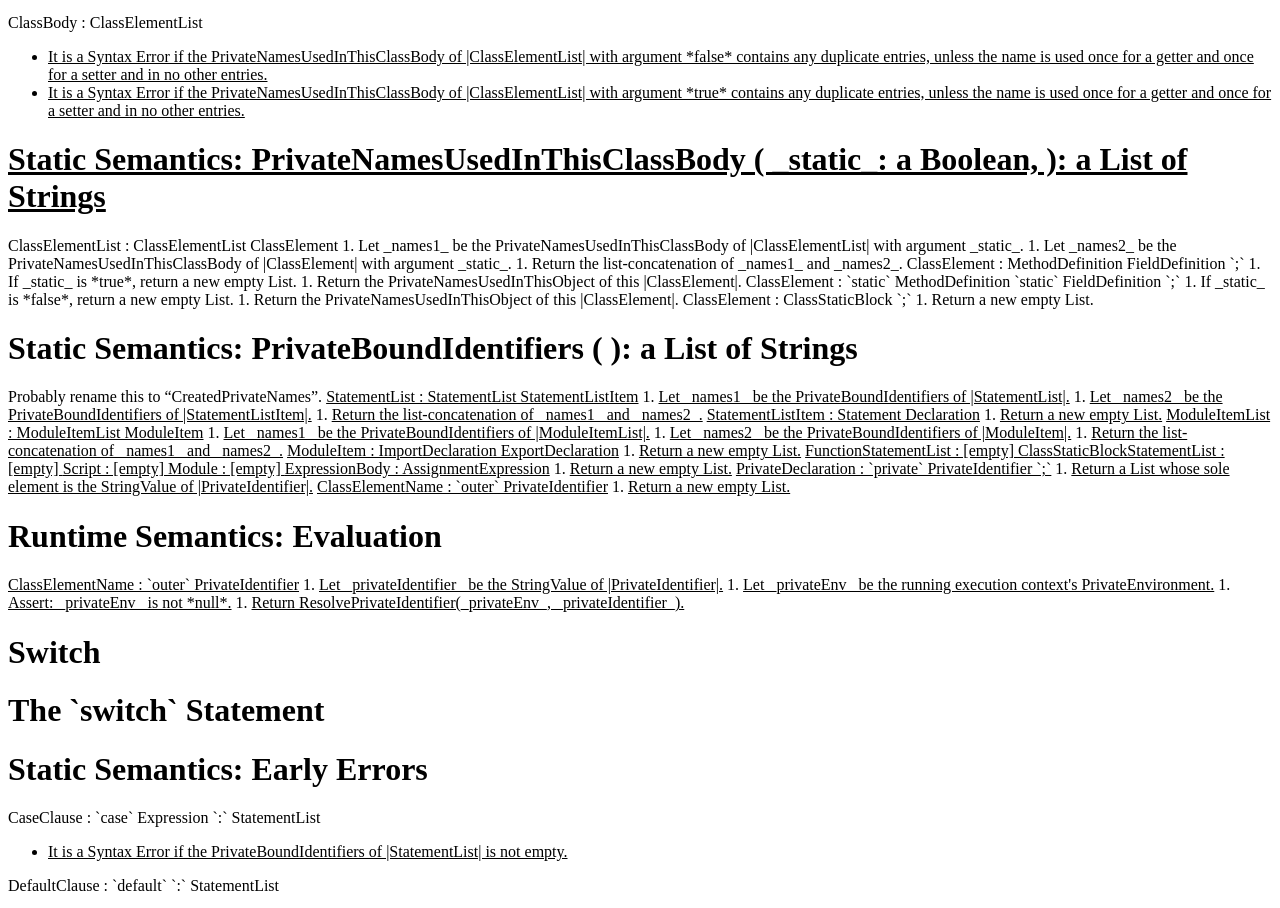
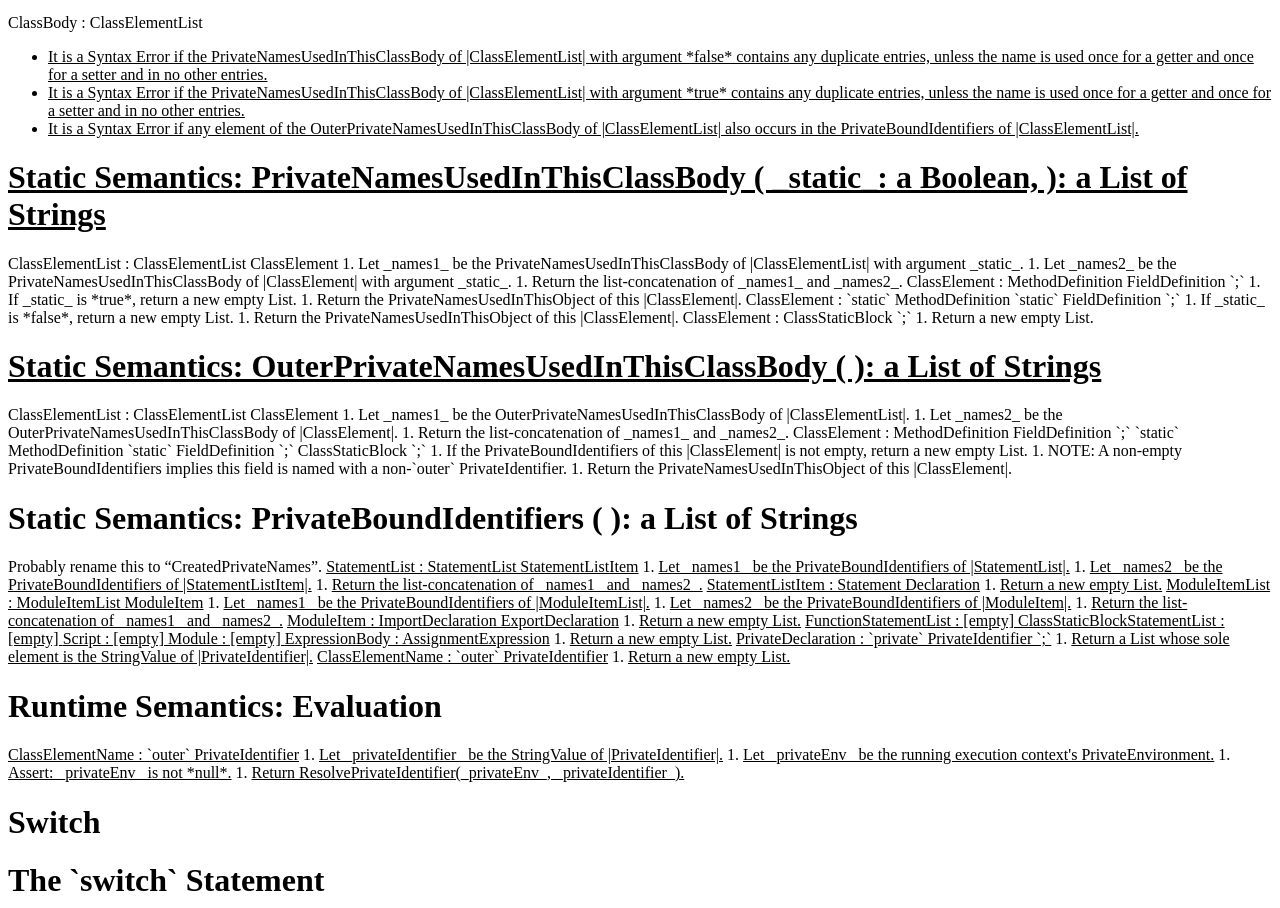
Before and after one commit to tc39/proposal-private-declarations, a website: page spec.html in a window 1280 px wide. Shown: the part 2200-3108 px from the top of the page. Drawn offline with Linux system fonts and the light colour scheme.

Commit message:
forbid `#x; outer #x;`

```diff
--- a/spec.html
+++ b/spec.html
@@ -274,6 +274,7 @@ contributors: Justin Ridgewell, Kevin Gibbons
         <ul>
           <li><ins>It is a Syntax Error if the PrivateNamesUsedInThisClassBody of |ClassElementList| with argument *false* contains any duplicate entries, unless the name is used once for a getter and once for a setter and in no other entries.</ins></li>
           <li><ins>It is a Syntax Error if the PrivateNamesUsedInThisClassBody of |ClassElementList| with argument *true* contains any duplicate entries, unless the name is used once for a getter and once for a setter and in no other entries.</ins></li>
+          <li><ins>It is a Syntax Error if any element of the OuterPrivateNamesUsedInThisClassBody of |ClassElementList| also occurs in the PrivateBoundIdentifiers of |ClassElementList|.</ins></li>
         </ul>
       </emu-clause>
 
@@ -315,6 +316,31 @@ contributors: Justin Ridgewell, Kevin Gibbons
         </emu-grammar>
         <emu-alg>
           1. Return a new empty List.
+        </emu-alg>
+      </emu-clause>
+
+      <emu-clause id="sec-static-semantics-outerprivatenamesusedinthisclassbody" type="sdo">
+        <h1><ins>Static Semantics: OuterPrivateNamesUsedInThisClassBody ( ): a List of Strings</ins></h1>
+        <dl class="header"></dl>
+        <emu-grammar>ClassElementList : ClassElementList ClassElement</emu-grammar>
+        <emu-alg>
+          1. Let _names1_ be the OuterPrivateNamesUsedInThisClassBody of |ClassElementList|.
+          1. Let _names2_ be the OuterPrivateNamesUsedInThisClassBody of |ClassElement|.
+          1. Return the list-concatenation of _names1_ and _names2_.
+        </emu-alg>
+        <emu-grammar>
+          ClassElement :
+            MethodDefinition
+            FieldDefinition `;`
+            `static` MethodDefinition
+            `static` FieldDefinition `;`
+            ClassStaticBlock
+            `;`
+        </emu-grammar>
+        <emu-alg>
+          1. If the PrivateBoundIdentifiers of this |ClassElement| is not empty, return a new empty List.
+          1. NOTE: A non-empty PrivateBoundIdentifiers implies this field is named with a non-`outer` PrivateIdentifier.
+          1. Return the PrivateNamesUsedInThisObject of this |ClassElement|.
         </emu-alg>
       </emu-clause>
 
```
